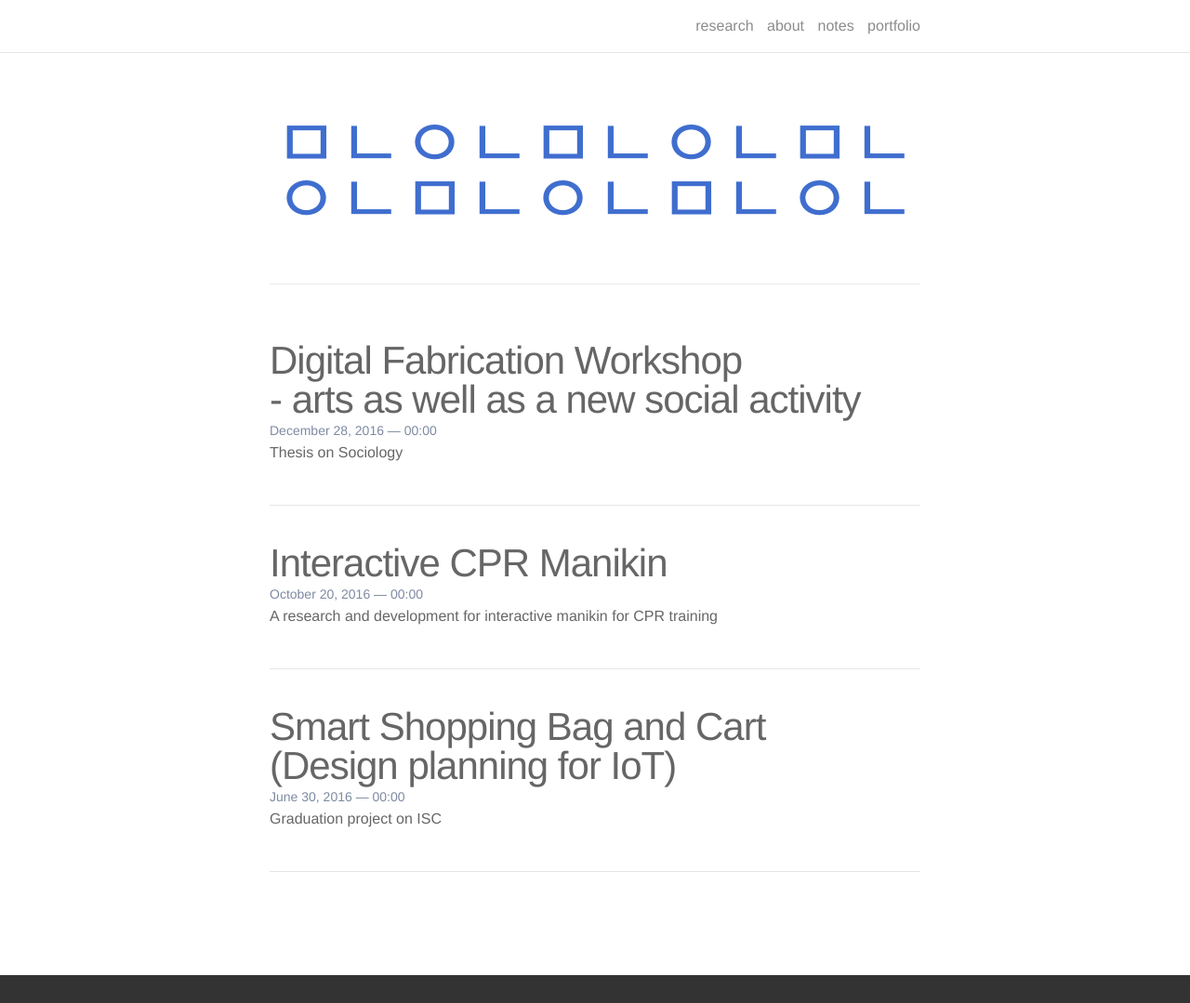
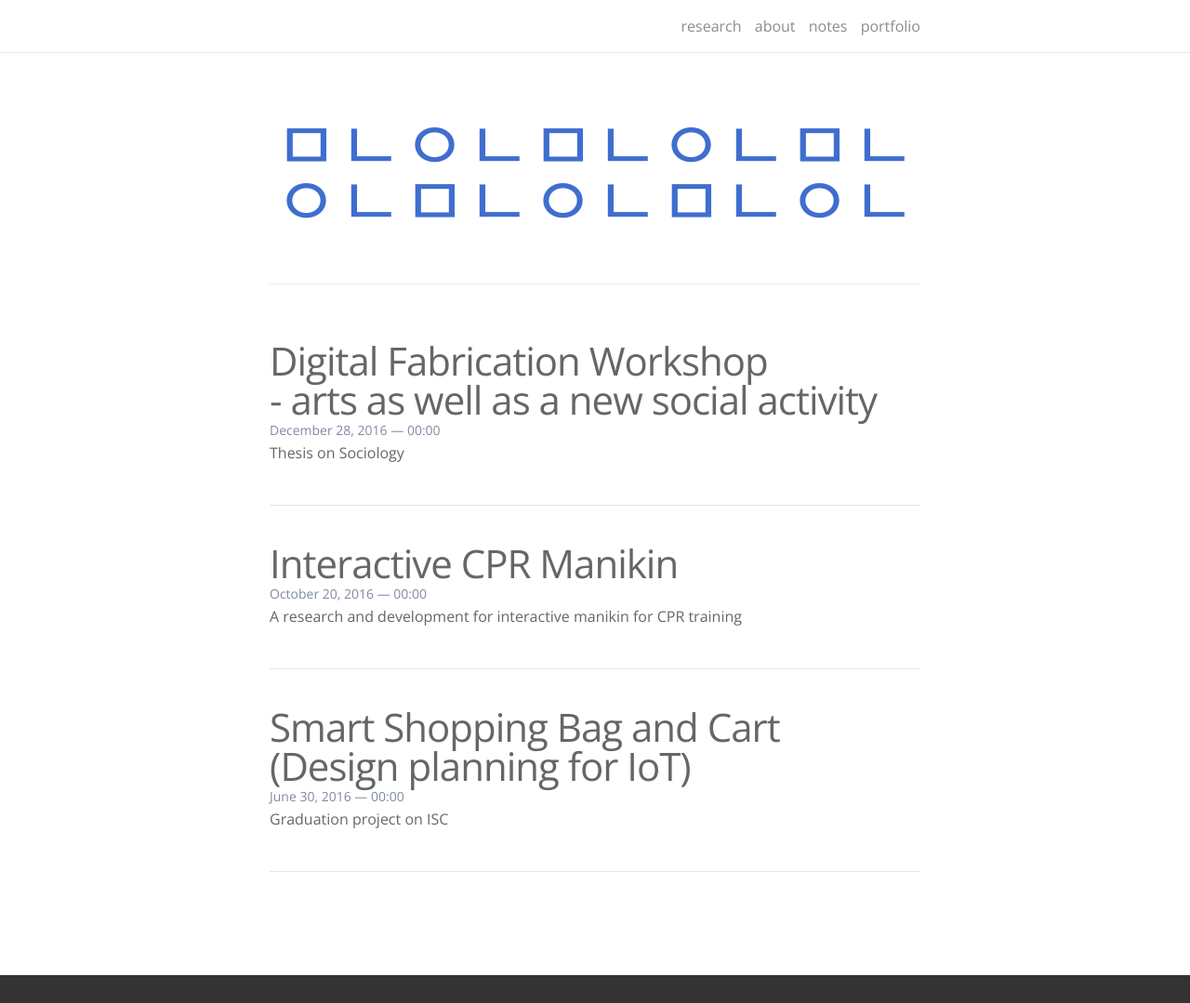
Before and after one commit to lucid2713/lucid2713.github.io, a Jekyll site: the page built from index.html, in a window 1280 px wide and 1079 px high. Shown: the whole window at 93% size. Built offline with Jekyll 4.4.1, drawn with Linux system fonts in a browser that asks for light colours; nearby versions of some CDN libraries; the list of posts is cut into pages by our own code.

Commit message:
font rechange again

```diff
--- a/_sass/_base.scss
+++ b/_sass/_base.scss
@@ -11,7 +11,7 @@ dl, dd, ol, ul, figure {
 
 
 /** Variables **********************************************/
-$base-font-family:              Helvetica, sans-serif;
+$base-font-family:              'Open Sans', sans-serif;
 $base-line-height:              1.5em;
 $horizontal-spacing-unit:       50px;
 $vertical-spacing-unit:         40px;
```
